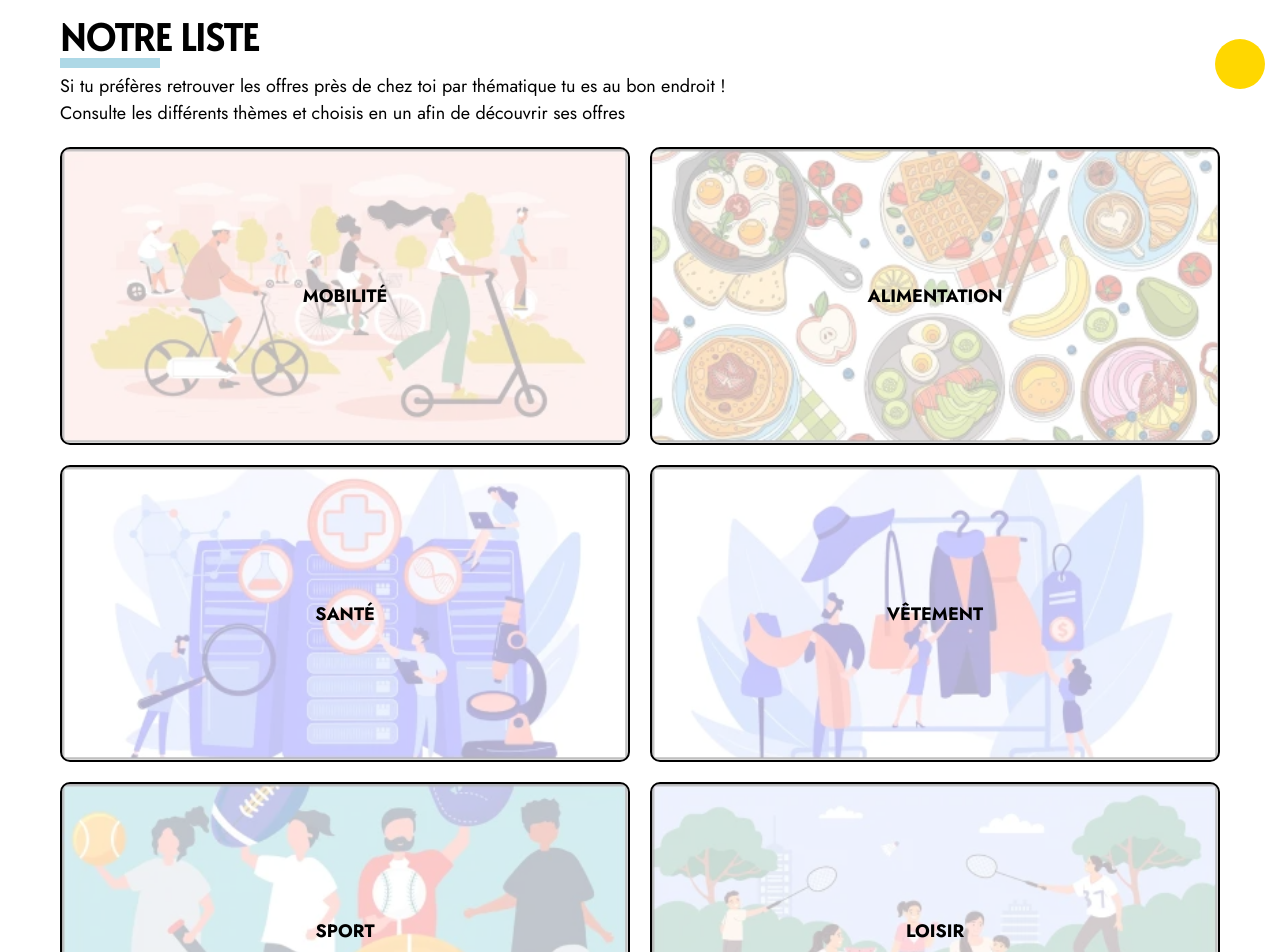
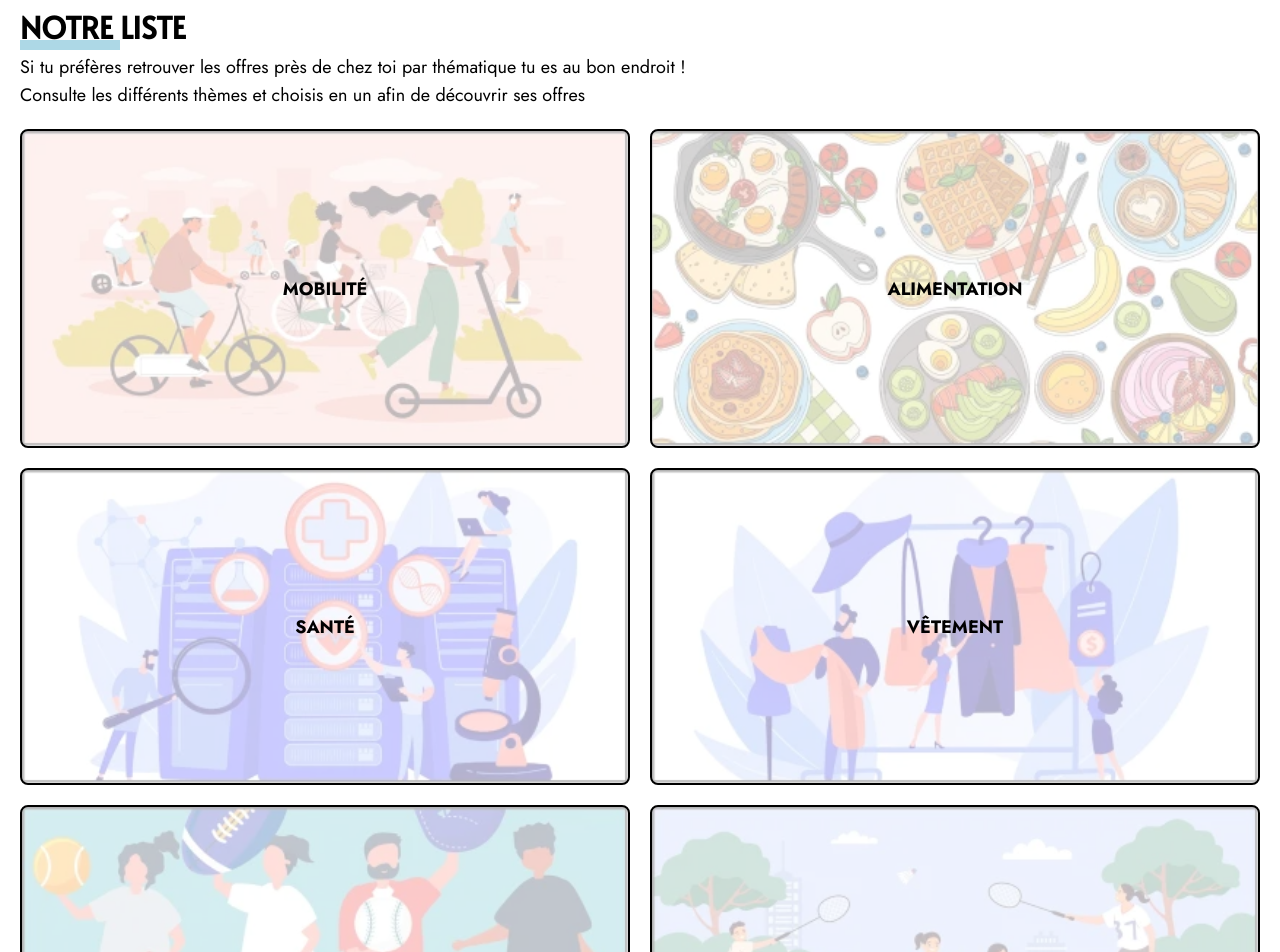
Before and after one commit to Imadecrypte/studeco_dev, a Vue app: page /liste in a window 1280 px wide. Shown: the part 80-1032 px from the top of the page. Built offline with nearby package versions, Linux system fonts and the light colour scheme.

Commit message:
tailwind css pour eoffres et liste

```diff
--- a/src/pages/eoffres.vue
+++ b/src/pages/eoffres.vue
@@ -1,4 +1,104 @@
 <script setup lang="ts"></script>
+
+<template>
+  <div class="w-full max-w-screen-xl mx-auto p-5 relative">
+    <div class="font-alata text-4xl font-bold mb-2 text-left relative">
+      E-OFFRES
+      <span class="block w-24 h-2 bg-[#83CDAC] absolute left-0 bottom-[-5px]"></span>
+    </div>
+    <p class="text-lg mb-5 text-left">
+      Voici quelques offres disponibles exclusivement sur Internet.<br />
+      Consulte les différentes offres et clique sur le lien afin d'accéder à la page web.
+    </p>
+    <div class="grid grid-cols-1 gap-5 mt-5">
+      <div
+        class="relative border-2 border-black rounded-lg overflow-hidden transition-transform duration-300 transform hover:scale-105"
+      >
+        <img src="/Asos.webp" alt="ASOS" class="w-full h-auto object-cover opacity-80" />
+        <div
+          class="absolute bottom-0 w-full bg-white bg-opacity-80 p-3 flex justify-between items-center"
+        >
+          <div>
+            <p class="m-0 text-lg font-bold">ASOS</p>
+            <span class="block text-sm font-normal text-gray-600">-20% SUR TOUT</span>
+          </div>
+          <img
+            src="/Internet.svg"
+            alt="Internet Icon"
+            class="ml-3 w-6 h-6 cursor-pointer"
+            @click="goToLink('https://www.asos.com')"
+          />
+        </div>
+      </div>
+      <div
+        class="relative border-2 border-black rounded-lg overflow-hidden transition-transform duration-300 transform hover:scale-105"
+      >
+        <img src="/Etam.webp" alt="ETAM" class="w-full h-auto object-cover opacity-80" />
+        <div
+          class="absolute bottom-0 w-full bg-white bg-opacity-80 p-3 flex justify-between items-center"
+        >
+          <div>
+            <p class="m-0 text-lg font-bold">ETAM</p>
+            <span class="block text-sm font-normal text-gray-600"
+              >-20% DE RÉDUCTION POUR LES ÉTUDIANTS</span
+            >
+          </div>
+          <img
+            src="/Internet.svg"
+            alt="Internet Icon"
+            class="ml-3 w-6 h-6 cursor-pointer"
+            @click="goToLink('https://www.etam.com')"
+          />
+        </div>
+      </div>
+      <div
+        class="relative border-2 border-black rounded-lg overflow-hidden transition-transform duration-300 transform hover:scale-105"
+      >
+        <img src="/Emma.webp" alt="EMMA" class="w-full h-auto object-cover opacity-80" />
+        <div
+          class="absolute bottom-0 w-full bg-white bg-opacity-80 p-3 flex justify-between items-center"
+        >
+          <div>
+            <p class="m-0 text-lg font-bold">EMMA</p>
+            <span class="block text-sm font-normal text-gray-600">JUSQU'À -50%</span>
+          </div>
+          <img
+            src="/Internet.svg"
+            alt="Internet Icon"
+            class="ml-3 w-6 h-6 cursor-pointer"
+            @click="goToLink('https://www.emma.fr')"
+          />
+        </div>
+      </div>
+      <div
+        class="relative border-2 border-black rounded-lg overflow-hidden transition-transform duration-300 transform hover:scale-105"
+      >
+        <img src="/Adidas.webp" alt="ADIDAS" class="w-full h-auto object-cover opacity-80" />
+        <div
+          class="absolute bottom-0 w-full bg-white bg-opacity-80 p-3 flex justify-between items-center"
+        >
+          <div>
+            <p class="m-0 text-lg font-bold">ADIDAS</p>
+            <span class="block text-sm font-normal text-gray-600">-15% POUR LES ÉTUDIANTS</span>
+          </div>
+          <img
+            src="/Internet.svg"
+            alt="Internet Icon"
+            class="ml-3 w-6 h-6 cursor-pointer"
+            @click="goToLink('https://www.adidas.com')"
+          />
+        </div>
+      </div>
+    </div>
+    <div class="absolute top-12 right-[-25px] w-12 h-12 bg-[#85D0D9] rounded-full"></div>
+  </div>
+</template>
+
+<script setup lang="ts">
+function goToLink(url: string) {
+  window.open(url, '_blank')
+}
+</script>
 
 <style>
 @import url('https://fonts.googleapis.com/css2?family=Jost:ital,wght@0,100..900;1,100..900&display=swap');
@@ -9,164 +109,4 @@ body {
   margin: 0;
   padding: 0;
 }
-
-.container {
-  width: 100%;
-  max-width: 1200px;
-  margin: 0 auto;
-  padding: 20px;
-  position: relative;
-}
-
-.header {
-  font-family: 'Alata', sans-serif;
-  font-size: 36px;
-  font-weight: bold;
-  margin-bottom: 10px;
-  text-align: left;
-  position: relative;
-}
-
-.header::after {
-  content: '';
-  display: block;
-  width: 100px;
-  height: 10px;
-  background-color: #83CDAC;
-  position: absolute;
-  left: 0;
-  bottom: -5px;
-}
-
-.subtitle {
-  font-size: 18px;
-  margin-bottom: 20px;
-  text-align: left;
-}
-
-.grid {
-  display: grid;
-  grid-template-columns: 1fr;
-  gap: 20px;
-  margin-top: 20px;
-}
-
-.grid-item {
-  position: relative;
-  border: 2px solid #000;
-  border-radius: 10px;
-  overflow: hidden;
-  transition: transform 0.3s;
-}
-
-.grid-item:hover {
-  transform: scale(1.05);
-}
-
-.grid-item img {
-  width: 100%;
-  height: auto;
-  object-fit: cover;
-  opacity: 0.8;
-}
-
-.grid-item .content {
-  position: absolute;
-  bottom: 0;
-  width: 100%;
-  background: rgba(255, 255, 255, 0.8);
-  padding: 10px;
-  display: flex;
-  justify-content: space-between;
-  align-items: center;
-}
-
-.grid-item .content p {
-  margin: 0;
-  font-size: 18px;
-  font-weight: bold;
-}
-
-.grid-item .content span {
-  display: block;
-  font-size: 16px;
-  font-weight: normal;
-  color: #555;
-}
-
-.grid-item .content .icon {
-  margin-left: 10px;
-  width: 24px;
-  height: 24px;
-  cursor: pointer;
-}
-
-.blue-circle {
-  position: absolute;
-  top: 50px;
-  right: -25px;
-  width: 50px;
-  height: 50px;
-  background-color: #85D0D9;
-  border-radius: 50%;
-}
 </style>
-
-<template>
-  <div class="container">
-    <div class="header">E-OFFRES</div>
-    <p class="subtitle">
-      Voici quelques offres disponibles exclusivement sur Internet.<br />
-      Consulte les différentes offres et clique sur le lien afin d'accéder à la page web.
-    </p>
-    <div class="grid">
-      <div class="grid-item">
-        <img src="/Asos.webp" alt="ASOS">
-        <div class="content">
-          <div>
-            <p>ASOS</p>
-            <span>-20% SUR TOUT</span>
-          </div>
-          <img src="/Internet.svg" alt="Internet Icon" class="icon" @click="goToLink('https://www.asos.com')" />
-        </div>
-      </div>
-      <div class="grid-item">
-        <img src="/Etam.webp" alt="ETAM">
-        <div class="content">
-          <div>
-            <p>ETAM</p>
-            <span>-20% DE RÉDUCTION POUR LES ÉTUDIANTS</span>
-          </div>
-          <img src="/Internet.svg" alt="Internet Icon" class="icon" @click="goToLink('https://www.etam.com')" />
-        </div>
-      </div>
-      <div class="grid-item">
-        <img src="/Emma.webp" alt="EMMA">
-        <div class="content">
-          <div>
-            <p>EMMA</p>
-            <span>JUSQU'À -50%</span>
-          </div>
-          <img src="/Internet.svg" alt="Internet Icon" class="icon" @click="goToLink('https://www.emma.fr')" />
-        </div>
-      </div>
-      <div class="grid-item">
-        <img src="/Adidas.webp" alt="ADIDAS">
-        <div class="content">
-          <div>
-            <p>ADIDAS</p>
-            <span>-15% POUR LES ÉTUDIANTS</span>
-          </div>
-          <img src="/Internet.svg" alt="Internet Icon" class="icon" @click="goToLink('https://www.adidas.com')" />
-        </div>
-      </div>
-    </div>
-    <div class="blue-circle"></div>
-  </div>
-</template>
-
-<script setup lang="ts">
-function goToLink(url: string) {
-  window.open(url, '_blank');
-}
-</script>
--- a/src/pages/liste.vue
+++ b/src/pages/liste.vue
@@ -1,4 +1,51 @@
 <script setup lang="ts"></script>
+
+<template>
+  <div class="container mx-auto p-5 relative">
+    <div class="header font-alata text-3xl font-bold mb-2 relative">
+      NOTRE LISTE
+      <span class="after-element"></span>
+    </div>
+    <p class="subtitle text-lg mb-5">
+      Si tu préfères retrouver les offres près de chez toi par thématique tu es au bon endroit !<br />
+      Consulte les différents thèmes et choisis en un afin de découvrir ses offres
+    </p>
+    <div class="grid grid-cols-2 gap-5 mt-5">
+      <router-link to="/Mobilite" class="grid-item relative border-2 border-black rounded-lg overflow-hidden transition-transform duration-300 hover:scale-105">
+        <img src="/Mobilité.webp" alt="Mobilité" class="w-full h-full object-cover opacity-30" />
+        <p class="absolute top-1/2 left-1/2 transform -translate-x-1/2 -translate-y-1/2 text-lg font-bold text-black m-0">MOBILITÉ</p>
+      </router-link>
+      <router-link to="/Alimentation" class="grid-item relative border-2 border-black rounded-lg overflow-hidden transition-transform duration-300 hover:scale-105">
+        <img src="/Alimentation.webp" alt="Alimentation" class="w-full h-full object-cover opacity-30" />
+        <p class="absolute top-1/2 left-1/2 transform -translate-x-1/2 -translate-y-1/2 text-lg font-bold text-black m-0">ALIMENTATION</p>
+      </router-link>
+      <router-link to="/Sante" class="grid-item relative border-2 border-black rounded-lg overflow-hidden transition-transform duration-300 hover:scale-105">
+        <img src="/Santé.webp" alt="Santé" class="w-full h-full object-cover opacity-30" />
+        <p class="absolute top-1/2 left-1/2 transform -translate-x-1/2 -translate-y-1/2 text-lg font-bold text-black m-0">SANTÉ</p>
+      </router-link>
+      <router-link to="/Vetement" class="grid-item relative border-2 border-black rounded-lg overflow-hidden transition-transform duration-300 hover:scale-105">
+        <img src="/Vêtement.webp" alt="Vêtement" class="w-full h-full object-cover opacity-30" />
+        <p class="absolute top-1/2 left-1/2 transform -translate-x-1/2 -translate-y-1/2 text-lg font-bold text-black m-0">VÊTEMENT</p>
+      </router-link>
+      <router-link to="/Sport" class="grid-item relative border-2 border-black rounded-lg overflow-hidden transition-transform duration-300 hover:scale-105">
+        <img src="/Sport.webp" alt="Sport" class="w-full h-full object-cover opacity-30" />
+        <p class="absolute top-1/2 left-1/2 transform -translate-x-1/2 -translate-y-1/2 text-lg font-bold text-black m-0">SPORT</p>
+      </router-link>
+      <router-link to="/Loisir" class="grid-item relative border-2 border-black rounded-lg overflow-hidden transition-transform duration-300 hover:scale-105">
+        <img src="/Loisirs.webp" alt="Loisir" class="w-full h-full object-cover opacity-30" />
+        <p class="absolute top-1/2 left-1/2 transform -translate-x-1/2 -translate-y-1/2 text-lg font-bold text-black m-0">LOISIR</p>
+      </router-link>
+      <router-link to="/Culture" class="grid-item relative border-2 border-black rounded-lg overflow-hidden transition-transform duration-300 hover:scale-105">
+        <img src="/Culture.webp" alt="Culture" class="w-full h-full object-cover opacity-30" />
+        <p class="absolute top-1/2 left-1/2 transform -translate-x-1/2 -translate-y-1/2 text-lg font-bold text-black m-0">CULTURE</p>
+      </router-link>
+      <router-link to="/Administratif" class="grid-item relative border-2 border-black rounded-lg overflow-hidden transition-transform duration-300 hover:scale-105">
+        <img src="/Admin.webp" alt="Administratif" class="w-full h-full object-cover opacity-30" />
+        <p class="absolute top-1/2 left-1/2 transform -translate-x-1/2 -translate-y-1/2 text-lg font-bold text-black m-0">ADMINISTRATIF</p>
+      </router-link>
+    </div>
+  </div>
+</template>
 
 <style>
 @import url('https://fonts.googleapis.com/css2?family=Jost:ital,wght@0,100..900;1,100..900&display=swap');
@@ -10,24 +57,11 @@ body {
   padding: 0;
 }
 
-.container {
-  width: 100%;
-  max-width: 1200px;
-  margin: 0 auto;
-  padding: 20px;
-  position: relative;
+.font-alata {
+  font-family: 'Alata', sans-serif;
 }
 
-.header {
-  font-family: 'Alata', sans-serif;
-  font-size: 36px;
-  font-weight: bold;
-  margin-bottom: 10px;
-  text-align: left;
-  position: relative;
-}
-
-.header::after {
+.after-element {
   content: '';
   display: block;
   width: 100px;
@@ -36,49 +70,6 @@ body {
   position: absolute;
   left: 0;
   bottom: -5px;
-}
-
-.subtitle {
-  font-size: 18px;
-  margin-bottom: 20px;
-  text-align: left;
-}
-
-.grid {
-  display: grid;
-  grid-template-columns: repeat(2, 1fr);
-  gap: 20px;
-  margin-top: 20px;
-}
-
-.grid-item {
-  position: relative;
-  border: 2px solid #000;
-  border-radius: 10px;
-  overflow: hidden;
-  transition: transform 0.3s;
-}
-
-.grid-item:hover {
-  transform: scale(1.05);
-}
-
-.grid-item img {
-  width: 100%;
-  height: 100%;
-  object-fit: cover;
-  opacity: 0.3;
-}
-
-.grid-item p {
-  position: absolute;
-  top: 50%;
-  left: 50%;
-  transform: translate(-50%, -50%);
-  font-size: 18px; /* Adjusted the size */
-  font-weight: bold; /* Removed the bold */
-  color: #000;
-  margin: 0;
 }
 
 .yellow-circle {
@@ -91,48 +82,3 @@ body {
   border-radius: 50%;
 }
 </style>
-
-<template>
-  <div class="container">
-    <div class="header">NOTRE LISTE</div>
-    <p class="subtitle">
-      Si tu préfères retrouver les offres près de chez toi par thématique tu es au bon endroit !<br />
-      Consulte les différents thèmes et choisis en un afin de découvrir ses offres
-    </p>
-    <div class="grid">
-      <router-link to="/Mobilite" class="grid-item">
-        <img src="/Mobilité.webp" alt="Mobilité">
-        <p>MOBILITÉ</p>
-      </router-link>
-      <router-link to="/Alimentation" class="grid-item">
-        <img src="/Alimentation.webp" alt="Alimentation">
-        <p>ALIMENTATION</p>
-      </router-link>
-      <router-link to="/Sante" class="grid-item">
-        <img src="/Santé.webp" alt="Santé">
-        <p>SANTÉ</p>
-      </router-link>
-      <router-link to="/Vetement" class="grid-item">
-        <img src="/Vêtement.webp" alt="Vêtement">
-        <p>VÊTEMENT</p>
-      </router-link>
-      <router-link to="/Sport" class="grid-item">
-        <img src="/Sport.webp" alt="Sport">
-        <p>SPORT</p>
-      </router-link>
-      <router-link to="/Loisir" class="grid-item">
-        <img src="/Loisirs.webp" alt="Loisir">
-        <p>LOISIR</p>
-      </router-link>
-      <router-link to="/Culture" class="grid-item">
-        <img src="/Culture.webp" alt="Culture">
-        <p>CULTURE</p>
-      </router-link>
-      <router-link to="/Administratif" class="grid-item">
-        <img src="/Admin.webp" alt="Administratif">
-        <p>ADMINISTRATIF</p>
-      </router-link>
-    </div>
-    <div class="yellow-circle"></div>
-  </div>
-</template>
```
Also changed, not shown: src/components/HeaderPage.vue (+4 -4 lines).
